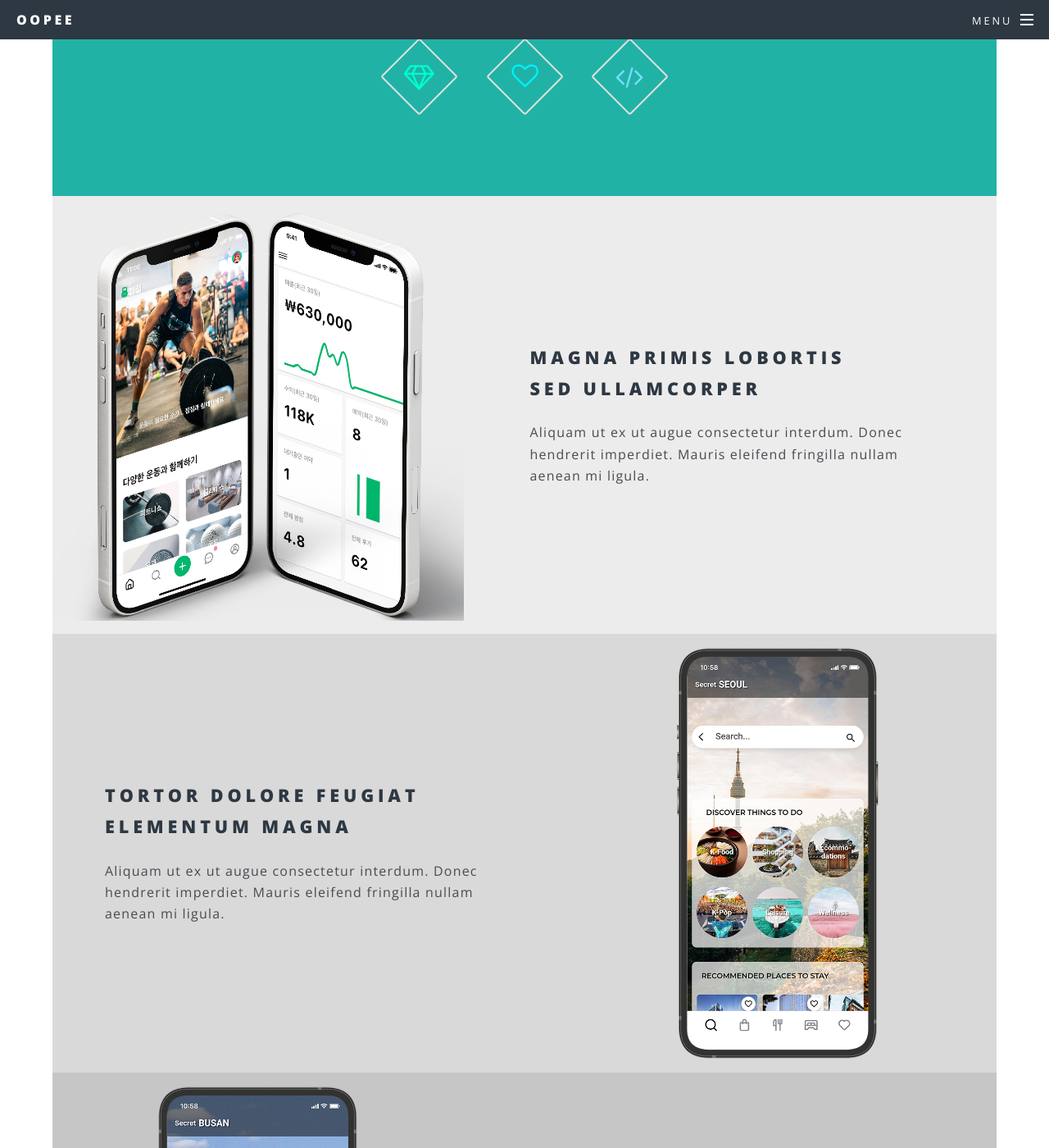
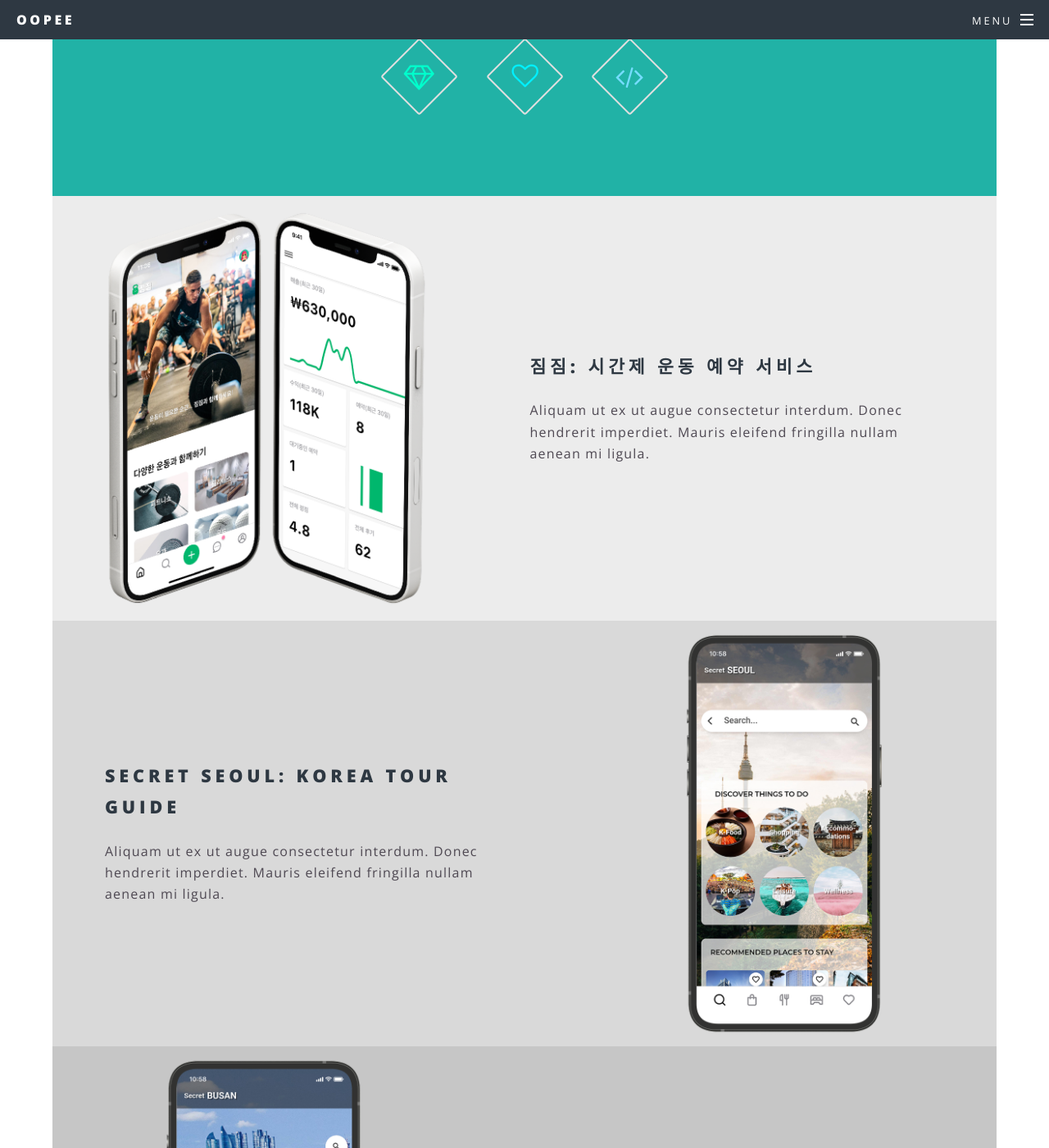
Before and after one commit to inansung/www.oopee.com, a Jekyll site: the page built from services.html, in a window 1280 px wide and 1400 px high, scrolled down 772 px. Shown: the whole window at 82% size. Built offline with Jekyll 4.4.1, drawn with Linux system fonts in a browser that asks for light colours; some of the changed text lies outside the part shown.

Commit message:
2023.10.06+6

```diff
--- a/css/main.scss
+++ b/css/main.scss
@@ -1039,7 +1039,7 @@ $baseurl: '{{ site.baseurl }}/images';
 			@include vendor('order', '1');
 			border-radius: 0;
 			width: 40%;
-			padding-right: 1em;
+			padding-left: 1em;
 			padding-right: 1em;
 			padding-top: 1em;
 			padding-bottom: 1em;
--- a/services.html
+++ b/services.html
@@ -22,44 +22,38 @@ title: 서비스
 			<!-- Two -->
 				<section id="two" class="wrapper alt2 style6">
 					<section class="spotlight2">
-						<div class="image"><img src="images/pic_zymgym.png" alt="" /></div><div class="content">
-							<h2>Magna primis lobortis<br />
-							sed ullamcorper</h2>
+						<div class="image"><img src="images/pic_zymgym1.png" alt="" /></div><div class="content">
+							<h2>짐짐: 시간제 운동 예약 서비스</h2>
 							<p>Aliquam ut ex ut augue consectetur interdum. Donec hendrerit imperdiet. Mauris eleifend fringilla nullam aenean mi ligula.</p>
 						</div>
 					</section>
 					<section class="spotlight2">
 						<div class="image"><img src="images/pic_seoul.png" alt="" /></div><div class="content">
-							<h2>Tortor dolore feugiat<br />
-							elementum magna</h2>
+							<h2>Secret SEOUL: Korea Tour Guide</h2>
 							<p>Aliquam ut ex ut augue consectetur interdum. Donec hendrerit imperdiet. Mauris eleifend fringilla nullam aenean mi ligula.</p>
 						</div>
 					</section>
 					<section class="spotlight2">
 						<div class="image"><img src="images/pic_busan.png" alt="" /></div><div class="content">
-							<h2>Augue eleifend aliquet<br />
-							sed condimentum</h2>
+							<h2>Secret BUSAN: Korea Tour Guide</h2>
 							<p>Aliquam ut ex ut augue consectetur interdum. Donec hendrerit imperdiet. Mauris eleifend fringilla nullam aenean mi ligula.</p>
 						</div>
 					</section>
 					<section class="spotlight2">
 						<div class="image"><img src="images/pic_jeju.png" alt="" /></div><div class="content">
-							<h2>Tortor dolore feugiat<br />
-							elementum magna</h2>
+							<h2>Secret JEJU: Korea Tour Guide</h2>
 							<p>Aliquam ut ex ut augue consectetur interdum. Donec hendrerit imperdiet. Mauris eleifend fringilla nullam aenean mi ligula.</p>
 						</div>
 					</section>
 					<section class="spotlight2">
 						<div class="image"><img src="images/pic_poly.png" alt="" /></div><div class="content">
-							<h2>Augue eleifend aliquet<br />
-							sed condimentum</h2>
+							<h2>POLY POP: Coloring Puzzle Game</h2>
 							<p>Aliquam ut ex ut augue consectetur interdum. Donec hendrerit imperdiet. Mauris eleifend fringilla nullam aenean mi ligula.</p>
 						</div>
 					</section>
 					<section class="spotlight2">
 						<div class="image"><img src="images/pic_checky.png" alt="" /></div><div class="content">
-							<h2>Tortor dolore feugiat<br />
-							elementum magna</h2>
+							<h2>Checky: Checklist & Action</h2>
 							<p>Aliquam ut ex ut augue consectetur interdum. Donec hendrerit imperdiet. Mauris eleifend fringilla nullam aenean mi ligula.</p>
 						</div>
 					</section>
```
Also changed, not shown: images/pic_zymgym1.png (added).
